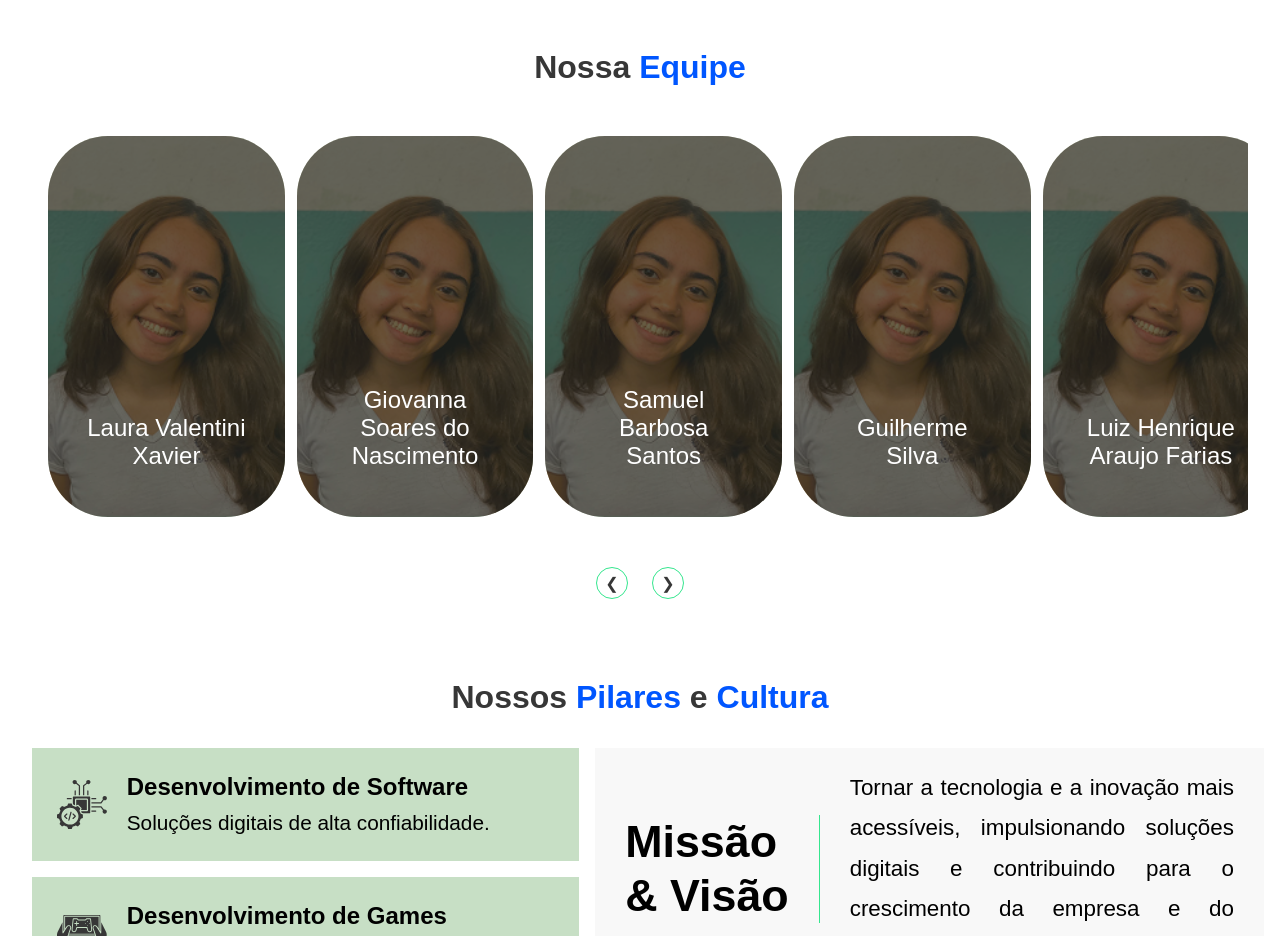
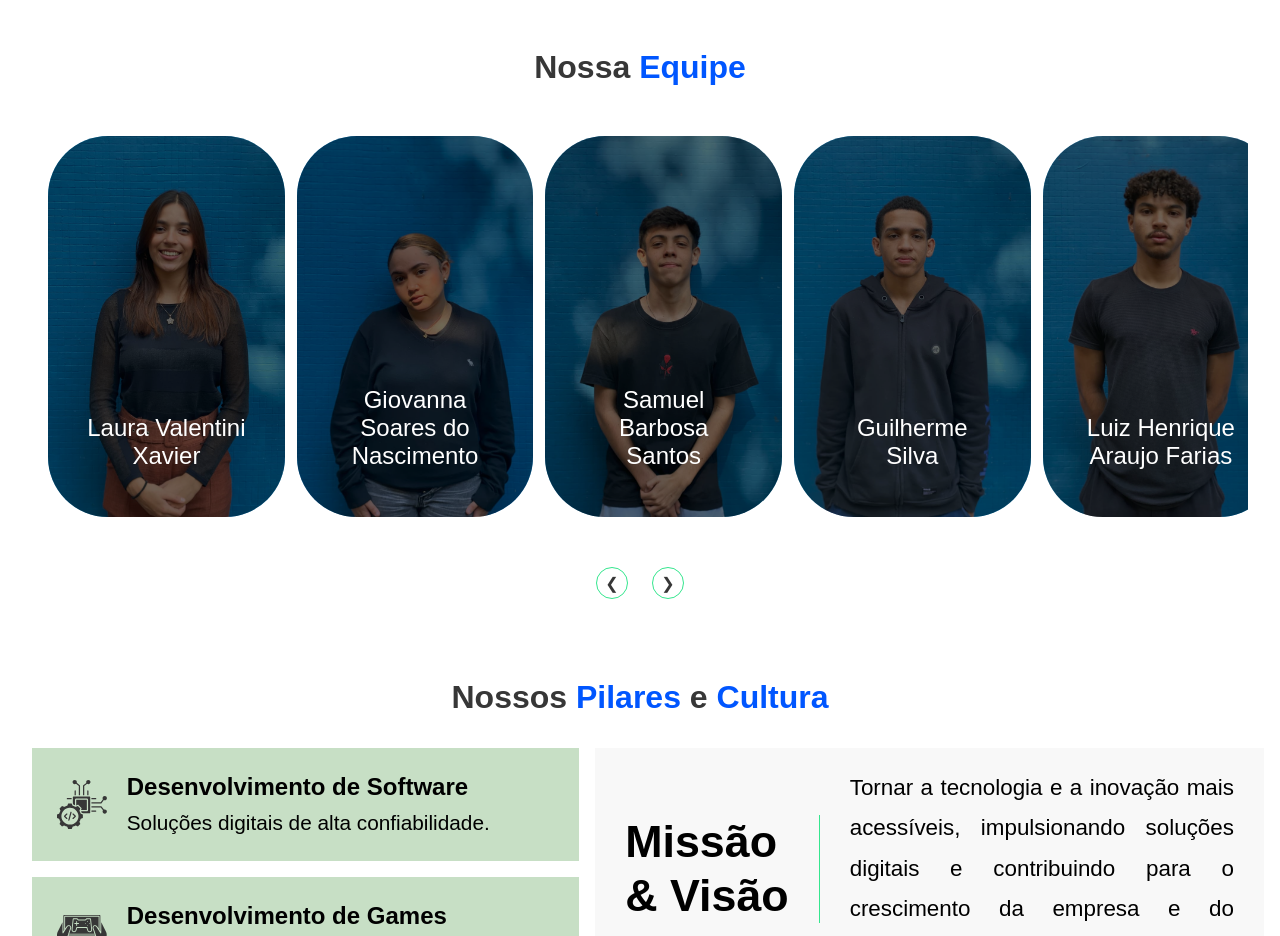
Before and after one commit to Confidell/Confidell, a plain HTML site: page index.html in a window 1280 px wide. Shown: the part 1260-2196 px from the top of the page. Drawn offline with Linux system fonts and the light colour scheme; a web font is replaced by a local one.

Commit message:
style: Adicionando Foto da Equipe

```diff
--- a/index.html
+++ b/index.html
@@ -118,45 +118,45 @@
 
                 <div class="membros">
 
-                    <a href="" class="membro">
-                        <img src="./assets/images/Imagem-Teste.png" alt="Foto do membro 1" loading="lazy">
+                    <a href="https://www.linkedin.com/in/laura-xavier-413b46320" class="membro">
+                        <img src="./assets/images/Foto_Laura.jpeg" alt="Laura" loading="lazy">
                         <p>Laura Valentini Xavier</p>
                     </a>
-                    <a href="" class="membro">
-                        <img src="./assets/images/Imagem-Teste.png" alt="Foto do membro 2" loading="lazy">
+                    <a href="https://www.linkedin.com/in/giovanna-soares-1a6159334/" class="membro">
+                        <img src="./assets/images/Foto_Giovanna.jpeg" alt="Giovanna" loading="lazy">
                         <p>Giovanna Soares do Nascimento</p>
                     </a>
-                    <a href="" class="membro">
-                        <img src="./assets/images/Imagem-Teste.png" alt="Foto do membro 3" loading="lazy">
+                    <a href="https://www.linkedin.com/in/samuel-barbosa-1b3985321/" class="membro">
+                        <img src="./assets/images/Foto_Samuel.jpeg" alt="Samuel" loading="lazy">
                         <p>Samuel Barbosa Santos</p>
                     </a>
                     <a href="" class="membro">
-                        <img src="./assets/images/Imagem-Teste.png" alt="Foto do membro 4" loading="lazy">
+                        <img src="./assets/images/Foto_Guilherme.jpeg" alt="Guilherme" loading="lazy">
                         <p>Guilherme Silva</p>
                     </a>
-                    <a href="" class="membro">
-                        <img src="./assets/images/Imagem-Teste.png" alt="Foto do membro 2" loading="lazy">
+                    <a href="https://www.linkedin.com/in/luizaraujo-tech/" class="membro">
+                        <img src="./assets/images/Foto_Luiz.jpeg" alt="Luiz" loading="lazy">
                         <p>Luiz Henrique Araujo Farias</p>
                     </a>
 
                     <a href="" class="membro">
-                        <img src="./assets/images/Imagem-Teste.png" alt="Foto do membro 3" loading="lazy">
+                        <img src="./assets/images/Foto_Sarah.jpeg" alt="Sarah" loading="lazy">
                         <p>Sarah</p>
                     </a>
                     <a href="" class="membro">
-                        <img src="./assets/images/Imagem-Teste.png" alt="Foto do membro 4" loading="lazy">
+                        <img src="./assets/images/Foto_Lorena.jpeg" alt="Lorena" loading="lazy">
                         <p>Lorena</p>
                     </a>
                     <a href="" class="membro">
-                        <img src="./assets/images/Imagem-Teste.png" alt="Foto do membro 2" loading="lazy">
+                        <img src="./assets/images/Foto_Pietro.jpeg" alt="Pietro" loading="lazy">
                         <p>Pietro</p>
                     </a>
                     <a href="" class="membro">
-                        <img src="./assets/images/Imagem-Teste.png" alt="Foto do membro 3" loading="lazy">
+                        <img src="./assets/images/Foto_Enzo.jpeg" alt="Enzo" loading="lazy">
                         <p>Enzo</p>
                     </a>
                     <a href="" class="membro">
-                        <img src="./assets/images/Imagem-Teste.png" alt="Foto do membro 3" loading="lazy">
+                        <img src="./assets/images/Foto_Mussato.jpeg" alt="Victor Mussato" loading="lazy">
                         <p>Victor Mussato</p>
                     </a>
 
--- a/styles/style.css
+++ b/styles/style.css
@@ -457,9 +457,9 @@ main #sobre .equipe .membros .membro::before{
 main #sobre .equipe .membros .membro:hover::before{
     opacity: 0.2;
 }
-main #sobre .equipe .membros .membro:hover p{
+/* main #sobre .equipe .membros .membro:hover p{
     color: #1e1e1e;
-}
+} */
 /* Quando existir algum membro em hover */
 main #sobre .equipe .membros:has(.membro:hover) .membro{
     filter: blur(3px) brightness(0.7);
```
Also changed, not shown: assets/images/Foto_Enzo.jpeg (added), assets/images/Foto_Giovanna.jpeg (added), assets/images/Foto_Guilherme.jpeg (added), assets/images/Foto_Laura.jpeg (added), assets/images/Foto_Lorena.jpeg (added), assets/images/Foto_Luiz.jpeg (added), assets/images/Foto_Mussato.jpeg (added), assets/images/Foto_Pietro.jpeg (added), assets/images/Foto_Samuel.jpeg (added), assets/images/Foto_Sarah.jpeg (added).
